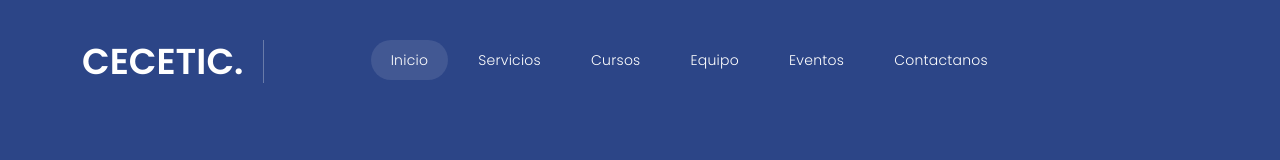
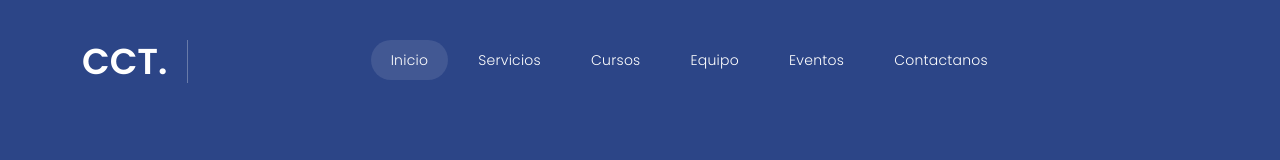
Before and after one commit to Erickuszeus/Prueba, a plain HTML site: page section.html in a window 1280 px wide. Shown: the top 160 px of the page. Drawn offline with nearby package versions, Linux system fonts and the light colour scheme.

Commit message:
Update section.html

```diff
--- a/section.html
+++ b/section.html
@@ -7,7 +7,7 @@
     <meta name="viewport" content="width=device-width, initial-scale=1, shrink-to-fit=no">
     <link href="https://fonts.googleapis.com/css2?family=Poppins:wght@100;200;300;400;500;600;700;800;900&display=swap" rel="stylesheet">
 
-    <title>CECETIC.</title>
+    <title>CCT.</title>
 
     <!-- Bootstrap core CSS -->
     <link href="vendor/bootstrap/css/bootstrap.min.css" rel="stylesheet">
@@ -46,7 +46,7 @@
                 <nav class="main-nav">
                     <!-- ***** Logo Start ***** -->
                     <a href="index.html" class="logo">
-                        <h1>CeCetiC.</h1>
+                        <h1>CCT.</h1>
                     </a>
                     <!-- ***** Logo End ***** -->
                     <!-- ***** Serach Start *****
```
